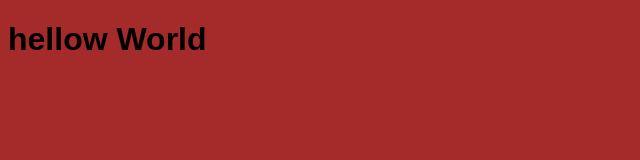
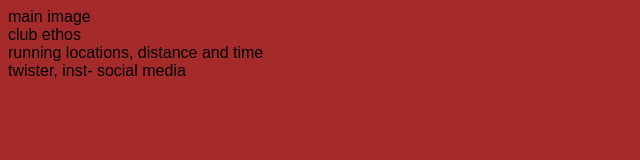
Before and after one commit to ujuadimora-dev/uju-template-repository, a plain HTML site: page index.html in a window 1280 px wide. Shown: the whole page, without its empty margins (0-640 px from the left). Drawn offline with Linux system fonts and the light colour scheme.

Commit message:
add core structure for home page

```diff
--- a/index.html
+++ b/index.html
@@ -10,6 +10,20 @@
     <title>Love Running</title>
 </head>
 <body>
-    <h1> hellow World</h1>
+    <header>
+
+    </header>
+    <section>
+        main image
+    </section>
+    <section>
+        club ethos
+    </section>
+    <section>
+        running locations, distance and time
+    </section>
+    <footer>
+        twister, inst- social media
+    </footer>
 </body>
 </html>
```
